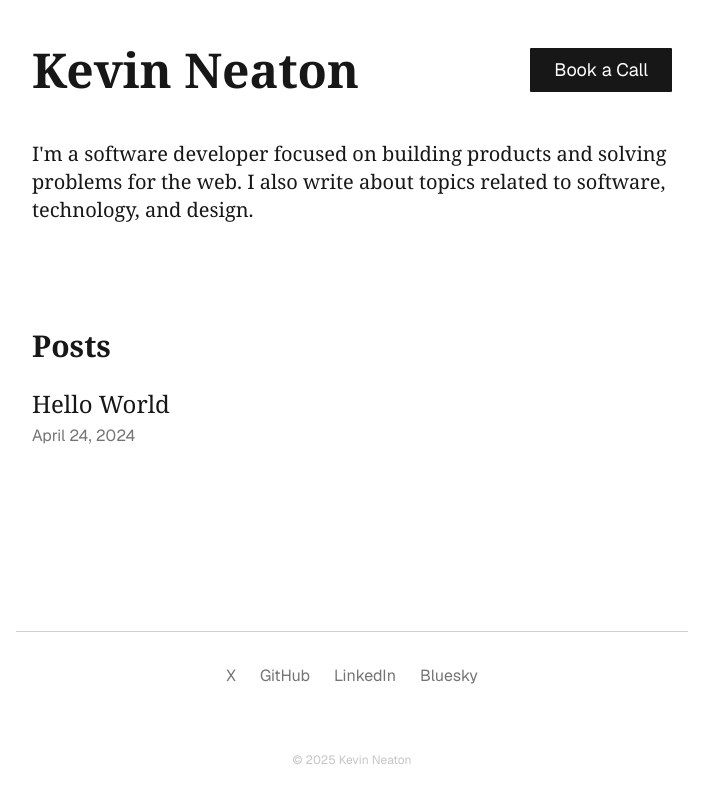
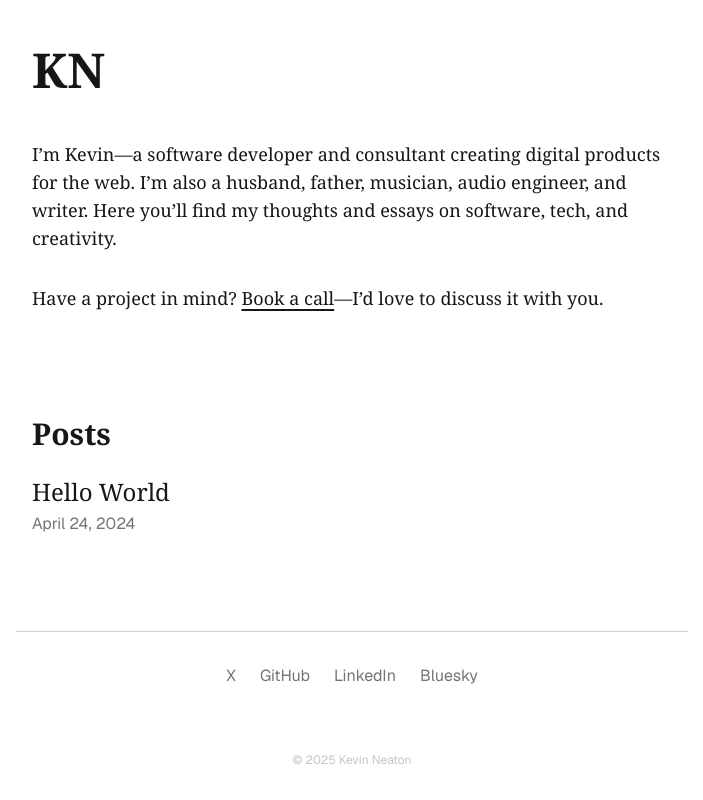
Before and after one commit to neatonk/neatonk.dev, a Next.js app in the folder apps/nextjs/: page / in a window 1280 px wide. Shown: the whole page, without its empty margins (288-991 px from the left). Built offline with nearby package versions, Linux system fonts and the light colour scheme.

Commit message:
nextjs: improved copy and booking link

```diff
--- /dev/null
+++ b/apps/nextjs/src/app/booking-link.tsx
@@ -0,0 +1,22 @@
+import Link from "next/link";
+
+export default function BookingLink({
+  children,
+  className,
+  slug = "intro",
+}: {
+  children: React.ReactNode;
+  className?: string;
+  slug?: string;
+}) {
+  return (
+    <Link
+      href={`https://cal.com/neatonk/${slug}`}
+      target="_blank"
+      rel="noopener noreferrer"
+      className="underline decoration-2 underline-offset-4"
+    >
+      {children}
+    </Link>
+  );
+}
--- a/apps/nextjs/src/app/page.tsx
+++ b/apps/nextjs/src/app/page.tsx
@@ -1,4 +1,5 @@
 import Link from "next/link";
+import BookingLink from "./booking-link";
 
 export default function Home() {
   return (
@@ -6,24 +7,22 @@ export default function Home() {
       {/* Header */}
       <header className="w-full max-w-2xl mx-auto px-4 lg:px-0-0 flex flex-col sm:flex-row sm:items-center sm:justify-between py-10 gap-4">
         <h1 className="text-4xl sm:text-5xl font-extrabold leading-tight">
-          Kevin Neaton
+          KN
         </h1>
-        <Link
-          href="#"
-          target="_blank"
-          rel="noopener noreferrer"
-          className="w-full sm:w-auto flex justify-center items-center font-sans font-normal text-base sm:text-lg px-6 py-2 rounded-px bg-foreground text-background hover:opacity-90 transition-colors"
-        >
-          Book a Call
-        </Link>
       </header>
 
       {/* Intro */}
-      <section className="w-full max-w-2xl mx-auto px-4 lg:px-0-0">
-        <p className="text-xl mb-14 font-serif">
-          I'm a software developer focused on building products and solving
-          problems for the web. I also write about topics related to software,
-          technology, and design.
+      <section className="w-full max-w-2xl mx-auto px-4 lg:px-0-0 mb-14 space-y-8">
+        <p className="text-lg/7 font-serif">
+          I’m Kevin—a software developer and consultant creating digital
+          products for the web. I’m also a husband, father, musician, audio
+          engineer, and writer. Here you’ll find my thoughts and essays on
+          software, tech, and creativity.
+        </p>
+        <p className="text-lg/7 font-serif">
+          Have a project in mind?{" "}
+          <BookingLink slug="intro">Book a call</BookingLink>
+          —I’d love to discuss it with you.
         </p>
       </section>
 
```
